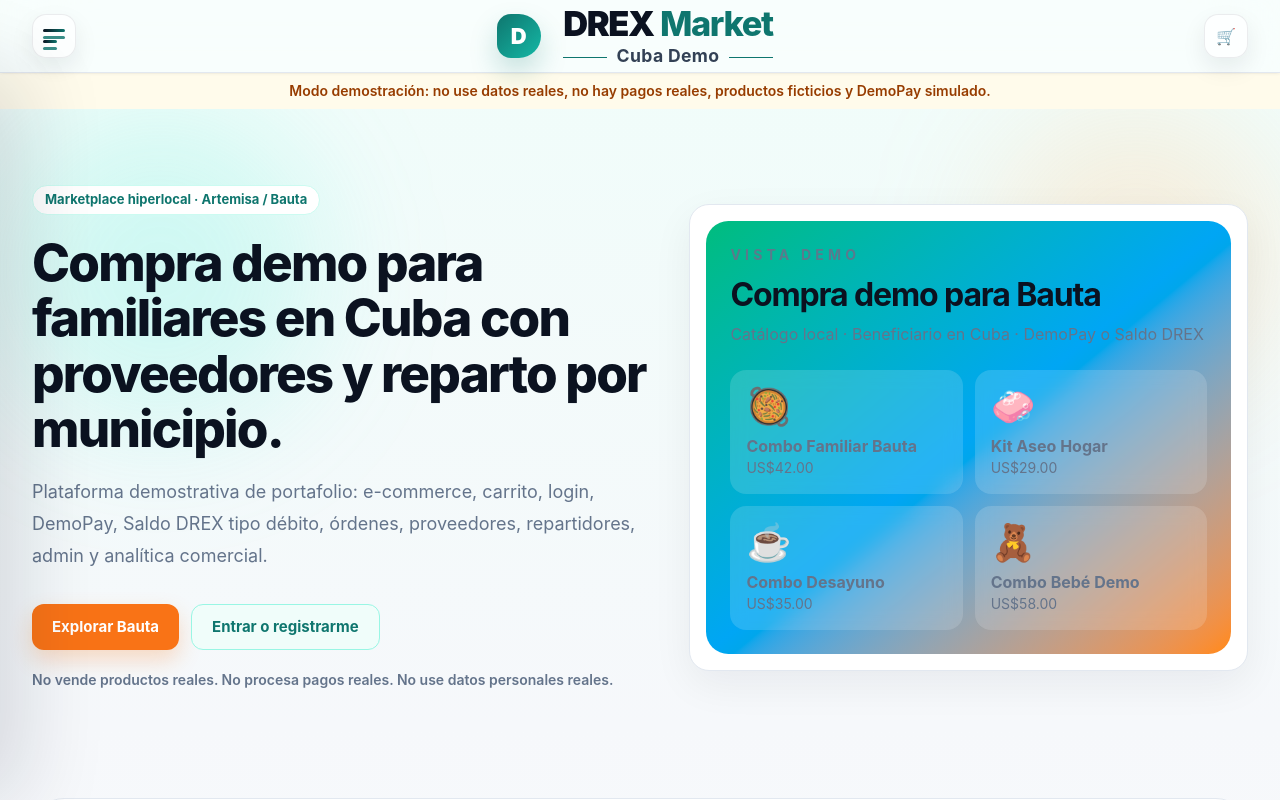
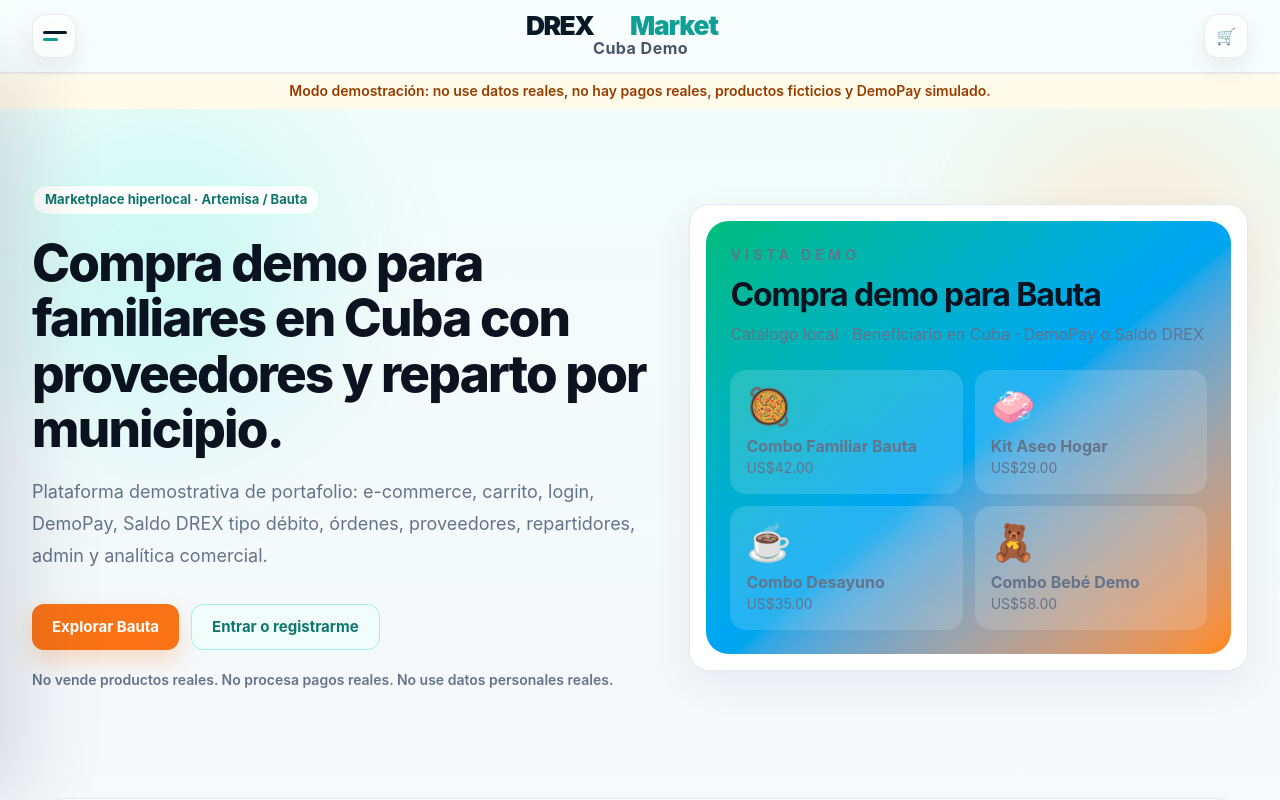
Before and after one commit to Yoarcy/drex-market-cuba-demo, a Next.js app: page / in a window 1280 px wide. Shown: the top 800 px of the page. Built offline with nearby package versions, Linux system fonts and the light colour scheme.

Commit message:
style: use supplied DREX logo assets in customer header

```diff
--- a/src/app/globals.css
+++ b/src/app/globals.css
@@ -290,3 +290,36 @@
   .brand-mark { height: 38px; width: 38px; font-size: 18px; }
   .brand-sub::before, .brand-sub::after { width: 28px; margin-inline: 7px; }
 }
+
+/* Final customer logo/menu correction from supplied DREX assets */
+.brand-wordmark {
+  display: block;
+  width: min(360px, 58vw);
+  height: auto;
+  max-height: 58px;
+  object-fit: contain;
+}
+.drawer-logo-mark {
+  width: 42px;
+  height: 42px;
+  object-fit: contain;
+}
+.menu-icon::before,
+.menu-icon::after { box-shadow: none !important; }
+.menu-icon::before {
+  top: 4px !important;
+  width: 24px !important;
+  height: 3px !important;
+  background: #071827 !important;
+}
+.menu-icon::after {
+  bottom: 4px !important;
+  width: 15px !important;
+  height: 3px !important;
+  background: #0F9F95 !important;
+}
+.brand-mark,
+.brand-copy { display: none; }
+@media (max-width: 640px) {
+  .brand-wordmark { width: min(270px, 56vw); max-height: 48px; }
+}
--- a/src/app/layout.tsx
+++ b/src/app/layout.tsx
@@ -29,14 +29,13 @@
                 <span className="menu-icon" aria-hidden="true" />
               </label>
               <Link href="/" className="brand-center" aria-label="DREX Market Cuba Demo">
-                <span className="brand-mark">D</span>
-                <span className="brand-copy"><span className="brand-main"><strong>DREX</strong> Market</span><span className="brand-sub">Cuba Demo</span></span>
+                <img src="/drex-market-wordmark.svg" alt="DREX Market Cuba Demo" className="brand-wordmark" />
               </Link>
               <Link href="/carrito" className="cart-shortcut" aria-label="Carrito">🛒</Link>
             </div>
             <label htmlFor="public-menu-toggle" className="drawer-backdrop" aria-hidden="true" />
             <aside className="public-drawer">
-              <div className="drawer-title"><span className="brand-mark small">D</span><div><strong>DREX Market</strong><p>Cuba Demo</p></div></div>
+              <div className="drawer-title"><img src="/drex-market-mark.svg" alt="DREX" className="drawer-logo-mark" /><div><strong>DREX Market</strong><p>Cuba Demo</p></div></div>
               <nav className="drawer-nav">
                 {nav.map(([label, href], index) => (
                   <Link key={href} href={href}><span>{String(index + 1).padStart(2, "0")}</span>{label}</Link>
```
Also changed, not shown: public/drex-market-mark.svg (added), public/drex-market-wordmark.svg (added).
